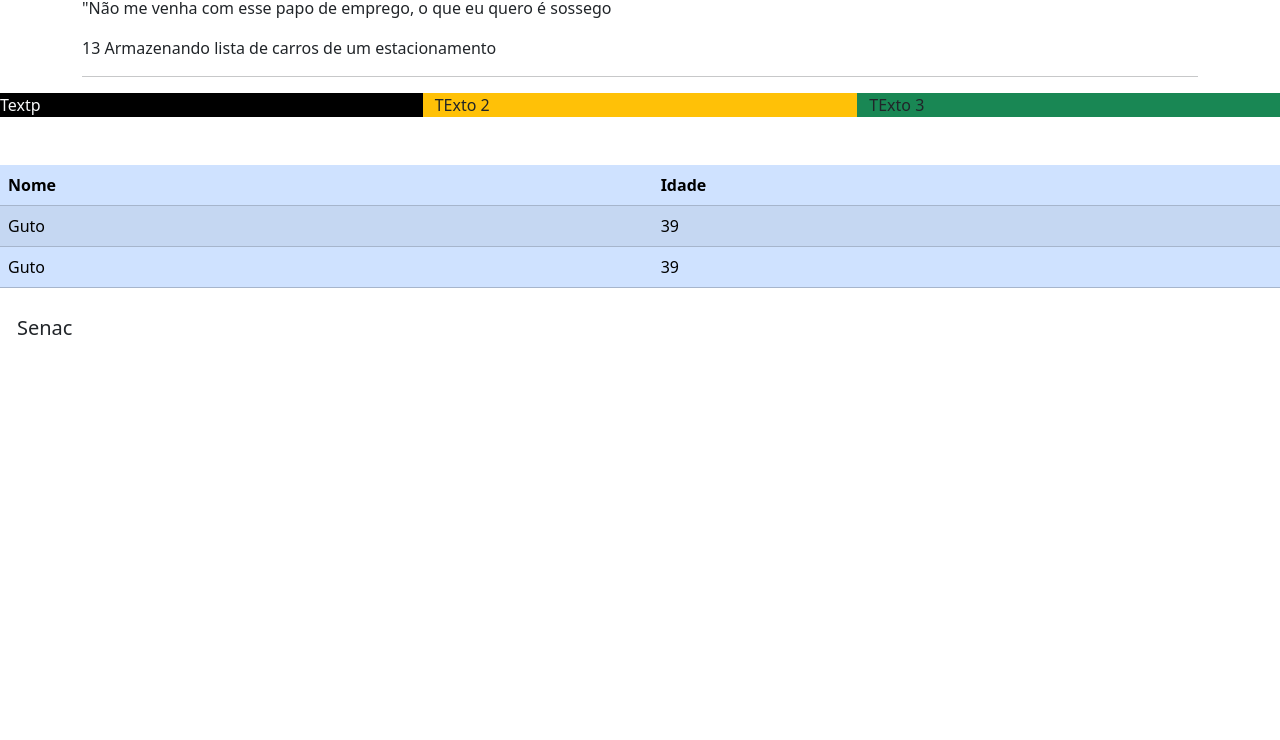
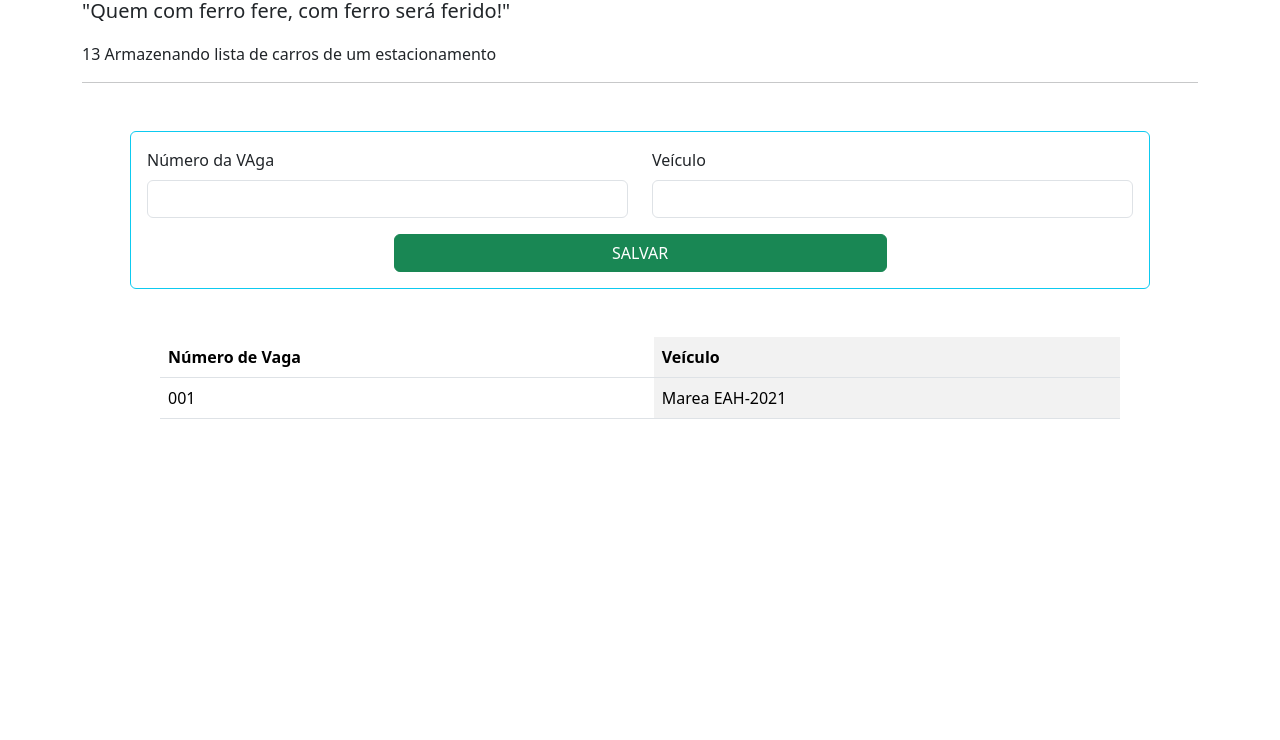
Before and after one commit to MuriloQuintal/EXERCICIOS-JS, a plain HTML site: page Exercicio013/index.html in a window 1280 px wide. Shown: the part 60-800 px from the top of the page. Drawn offline with nearby package versions, Linux system fonts and the light colour scheme.

Commit message:
Exercício013
Exercicio 13 criando array, lista de placas e de carro e vagas, cadastrando nao criando. usando "for" e usando crase ao invés de aspas para enviar os dados em uma resposta

```diff
--- a/Exercicio013/app.js
+++ b/Exercicio013/app.js
@@ -0,0 +1,32 @@
+let numeroDeVagas = []
+let veiculo= []
+function fnSalvarVeiculos(){
+    numeroDeVagas.push(document.getElementById("numero_vaga").value)
+   veiculo.push(document.getElementById("veiculo").value)
+
+}
+
+function fnListarVeiculos(){
+    // console.dir(numeroDeVagas)
+    // console.dir(veiculo)
+    // document.getEle
+
+    // let i = 0
+    // while(i < veiculo.length){
+    //     console.log(veiculo[i], numeroDeVagas[i])
+    //     i++
+    // }
+
+    // for(declaração contador; condição; incremento){}
+    document.getElementById("tabela_veiculos").innerHTML=""
+    for(let i = 0; i < veiculo.length; i++){
+        document.getElementById("tabela_veiculos").innerHTML +=`<tr>`
+        document.getElementById("tabela_veiculos").innerHTML +=`<td> ${numeroDeVagas[i]}</td><td>${veiculo[i]}<td>`
+        document.getElementById("tabela_veiculos").innerHTML += `</tr>`
+    }
+
+
+
+}
+// function fnLimpar(){
+//     getElementById("numero_vaga")clea
--- a/Exercicio013/index.html
+++ b/Exercicio013/index.html
@@ -10,35 +10,49 @@
 
 <body>
    <div class="container">
-    <h1 class="text-md-center text-end">Exercício 013</h1>
-    <blockquote>"Não me venha com esse papo de emprego, o que eu quero é sossego</blockquote>
+    <h1>Exercício 013</h1>
+    <blockquote class="blockquote">"Quem com ferro fere, com ferro será ferido!"</blockquote>
     <p>13 Armazenando lista de carros de um estacionamento</p>
     <hr>
+    <form class="border border-info border-1 rounded p-3 m-5 ">
+        <div class="row mb-3">
+            <div class="col">
+                <label class="form-label">Número da VAga</label>
+                <input class="form-control" id="numero_vaga">
+            </div>
+            <div class="col">
+                <label class="form-label">Veículo</label>
+                <input class="form-control" id="veiculo">
+            </div>
         </div>
         <div class="row">
-        <div class="col-12 col-md-4 fundo text-light">Textp</div>
-        <div class="col-12 col-md-4 bg-warning">TExto 2</div>
-        <div class="col-12 col-md-4 bg-success">TExto 3</div>
+            <div class="col text-center">
+                <button type="button" class="btn btn-success w-50" onclick="fnSalvarVeiculos(); fnListarVeiculos()">SALVAR</button>
             </div>
-    <table class="table table-primary table-striped table-hover mt-5">
+        </div>
+    </div>
+    </form>
+   </div>
+   <div class="row">
+    <div class="col">
+        <table class="table w-75 m-auto table-striped-columns">
             <thead>
                 <tr>
-            <th>Nome</th>
-            <th>Idade</th>
+                    <th>Número de Vaga</th>
+                    <th>Veículo</th>
                 </tr>
             </thead>
-        <tbody>
+            <tbody id="tabela_veiculos">
                 <tr>
-                <td>Guto</td>
-                <td>39</td>
-            </tr>
-            <tr>
-                <td>Guto</td>
-                <td>39</td>
+                    <td>001</td>
+                    <td>Marea EAH-2021</td>
                 </tr>
             </tbody>
         </table>
-    <a href="https://sp.senac.br" class="btn btn-outline-sucess btn-lg">Senac</a>
     </div>
+   </div>
+
+   <script src="app.js"></script>
+
 </body>
 </html>
```
Also changed, not shown: Exercicio013/index1.html (added, +44 -0 lines). Lines whose indentation alone changed are shown as unchanged.
